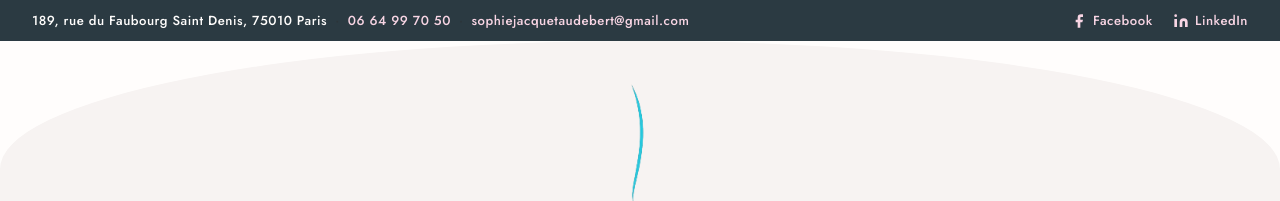
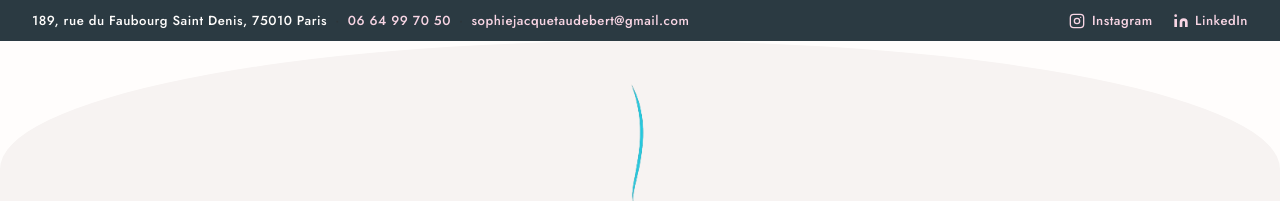
Before and after one commit to Sophie-Jacquet-Audebert/Sophie-Jacquet-Audebert, a React (Vite) app: page /contact in a window 1280 px wide. Shown: the top 201 px of the page. Built offline with nearby package versions, Linux system fonts and the light colour scheme; no server answers; the database is empty.

Commit message:
instagramme

```diff
--- a/src/components/Hero.tsx
+++ b/src/components/Hero.tsx
@@ -34,16 +34,18 @@
         </div>
         <div className="topbar__right">
           <a
-            href="https://facebook.com"
+            href="https://www.instagram.com/scommesimplicite"
             target="_blank"
             rel="noopener noreferrer"
-            aria-label="Facebook"
+            aria-label="Instagram"
             className="topbar__icon"
           >
-            <svg width="16" height="16" viewBox="0 0 24 24" fill="currentColor">
-              <path d="M18 2h-3a5 5 0 0 0-5 5v3H7v4h3v8h4v-8h3l1-4h-4V7a1 1 0 0 1 1-1h3z" />
+            <svg width="16" height="16" viewBox="0 0 24 24" fill="none" stroke="currentColor" strokeWidth="2" strokeLinecap="round" strokeLinejoin="round">
+              <rect x="2" y="2" width="20" height="20" rx="5" />
+              <circle cx="12" cy="12" r="4" />
+              <circle cx="17.5" cy="6.5" r="1" fill="currentColor" stroke="none" />
             </svg>
-            Facebook
+            Instagram
           </a>
           <a
             href="https://linkedin.com"
--- a/src/pages/Actualites.tsx
+++ b/src/pages/Actualites.tsx
@@ -64,16 +64,18 @@
         </div>
         <div className="topbar__right">
           <a
-            href="https://facebook.com"
+            href="https://www.instagram.com/scommesimplicite"
             target="_blank"
             rel="noopener noreferrer"
-            aria-label="Facebook"
+            aria-label="Instagram"
             className="topbar__icon"
           >
-            <svg width="16" height="16" viewBox="0 0 24 24" fill="currentColor">
-              <path d="M18 2h-3a5 5 0 0 0-5 5v3H7v4h3v8h4v-8h3l1-4h-4V7a1 1 0 0 1 1-1h3z" />
+            <svg width="16" height="16" viewBox="0 0 24 24" fill="none" stroke="currentColor" strokeWidth="2" strokeLinecap="round" strokeLinejoin="round">
+              <rect x="2" y="2" width="20" height="20" rx="5" />
+              <circle cx="12" cy="12" r="4" />
+              <circle cx="17.5" cy="6.5" r="1" fill="currentColor" stroke="none" />
             </svg>
-            Facebook
+            Instagram
           </a>
           <a
             href="https://linkedin.com"
--- a/src/pages/Contact.tsx
+++ b/src/pages/Contact.tsx
@@ -88,16 +88,18 @@
         </div>
         <div className="topbar__right">
           <a
-            href="https://facebook.com"
+            href="https://www.instagram.com/scommesimplicite"
             target="_blank"
             rel="noopener noreferrer"
-            aria-label="Facebook"
+            aria-label="Instagram"
             className="topbar__icon"
           >
-            <svg width="16" height="16" viewBox="0 0 24 24" fill="currentColor">
-              <path d="M18 2h-3a5 5 0 0 0-5 5v3H7v4h3v8h4v-8h3l1-4h-4V7a1 1 0 0 1 1-1h3z" />
+            <svg width="16" height="16" viewBox="0 0 24 24" fill="none" stroke="currentColor" strokeWidth="2" strokeLinecap="round" strokeLinejoin="round">
+              <rect x="2" y="2" width="20" height="20" rx="5" />
+              <circle cx="12" cy="12" r="4" />
+              <circle cx="17.5" cy="6.5" r="1" fill="currentColor" stroke="none" />
             </svg>
-            Facebook
+            Instagram
           </a>
           <a
             href="https://linkedin.com"
--- a/src/pages/Parcours.tsx
+++ b/src/pages/Parcours.tsx
@@ -17,16 +17,18 @@
         </div>
         <div className="topbar__right">
           <a
-            href="https://facebook.com"
+            href="https://www.instagram.com/scommesimplicite"
             target="_blank"
             rel="noopener noreferrer"
-            aria-label="Facebook"
+            aria-label="Instagram"
             className="topbar__icon"
           >
-            <svg width="16" height="16" viewBox="0 0 24 24" fill="currentColor">
-              <path d="M18 2h-3a5 5 0 0 0-5 5v3H7v4h3v8h4v-8h3l1-4h-4V7a1 1 0 0 1 1-1h3z" />
+            <svg width="16" height="16" viewBox="0 0 24 24" fill="none" stroke="currentColor" strokeWidth="2" strokeLinecap="round" strokeLinejoin="round">
+              <rect x="2" y="2" width="20" height="20" rx="5" />
+              <circle cx="12" cy="12" r="4" />
+              <circle cx="17.5" cy="6.5" r="1" fill="currentColor" stroke="none" />
             </svg>
-            Facebook
+            Instagram
           </a>
           <a
             href="https://linkedin.com"
--- a/src/pages/Pratiques.tsx
+++ b/src/pages/Pratiques.tsx
@@ -170,16 +170,18 @@
         </div>
         <div className="topbar__right">
           <a
-            href="https://facebook.com"
+            href="https://www.instagram.com/scommesimplicite"
             target="_blank"
             rel="noopener noreferrer"
-            aria-label="Facebook"
+            aria-label="Instagram"
             className="topbar__icon"
           >
-            <svg width="16" height="16" viewBox="0 0 24 24" fill="currentColor">
-              <path d="M18 2h-3a5 5 0 0 0-5 5v3H7v4h3v8h4v-8h3l1-4h-4V7a1 1 0 0 1 1-1h3z" />
+            <svg width="16" height="16" viewBox="0 0 24 24" fill="none" stroke="currentColor" strokeWidth="2" strokeLinecap="round" strokeLinejoin="round">
+              <rect x="2" y="2" width="20" height="20" rx="5" />
+              <circle cx="12" cy="12" r="4" />
+              <circle cx="17.5" cy="6.5" r="1" fill="currentColor" stroke="none" />
             </svg>
-            Facebook
+            Instagram
           </a>
           <a
             href="https://linkedin.com"
```
